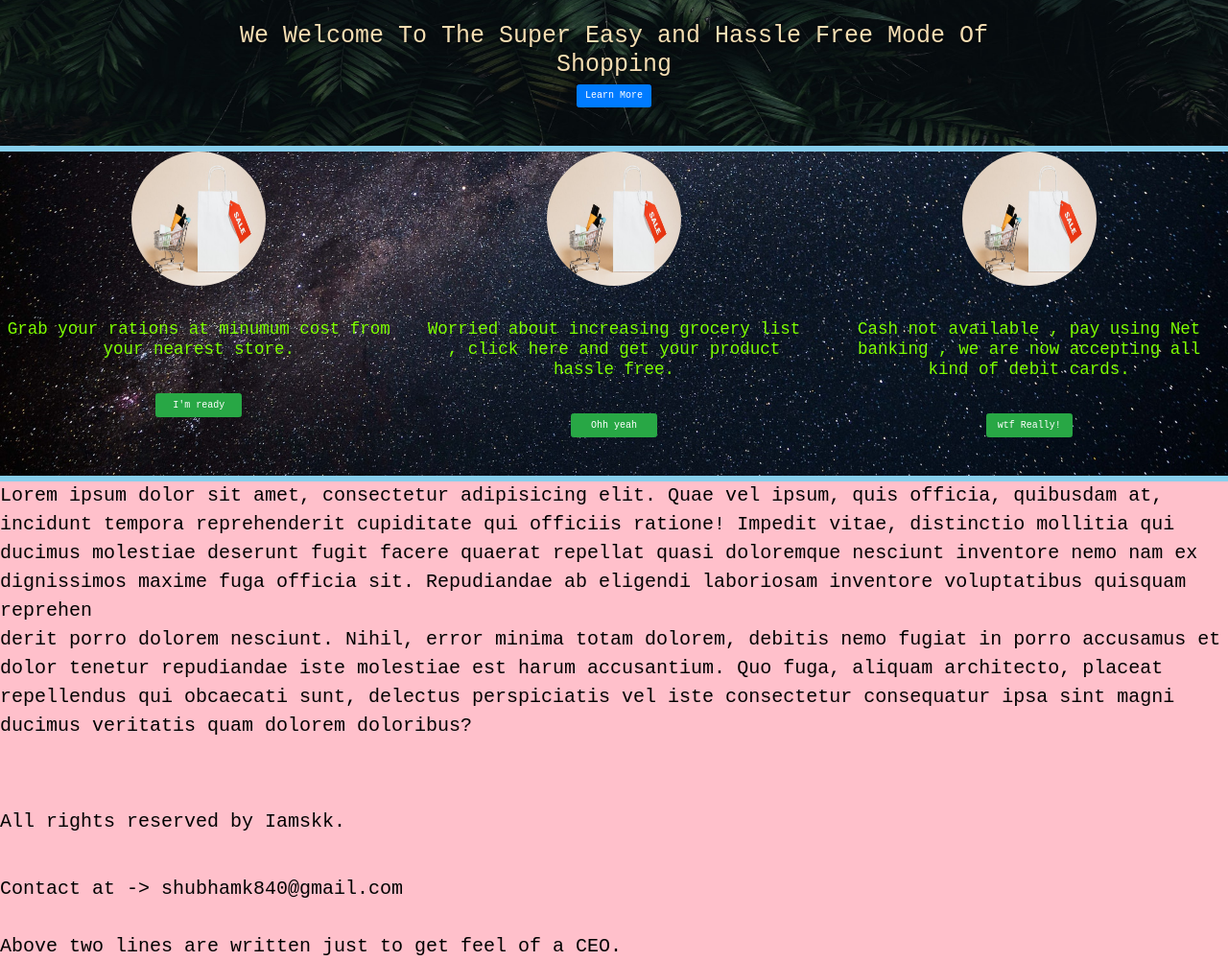
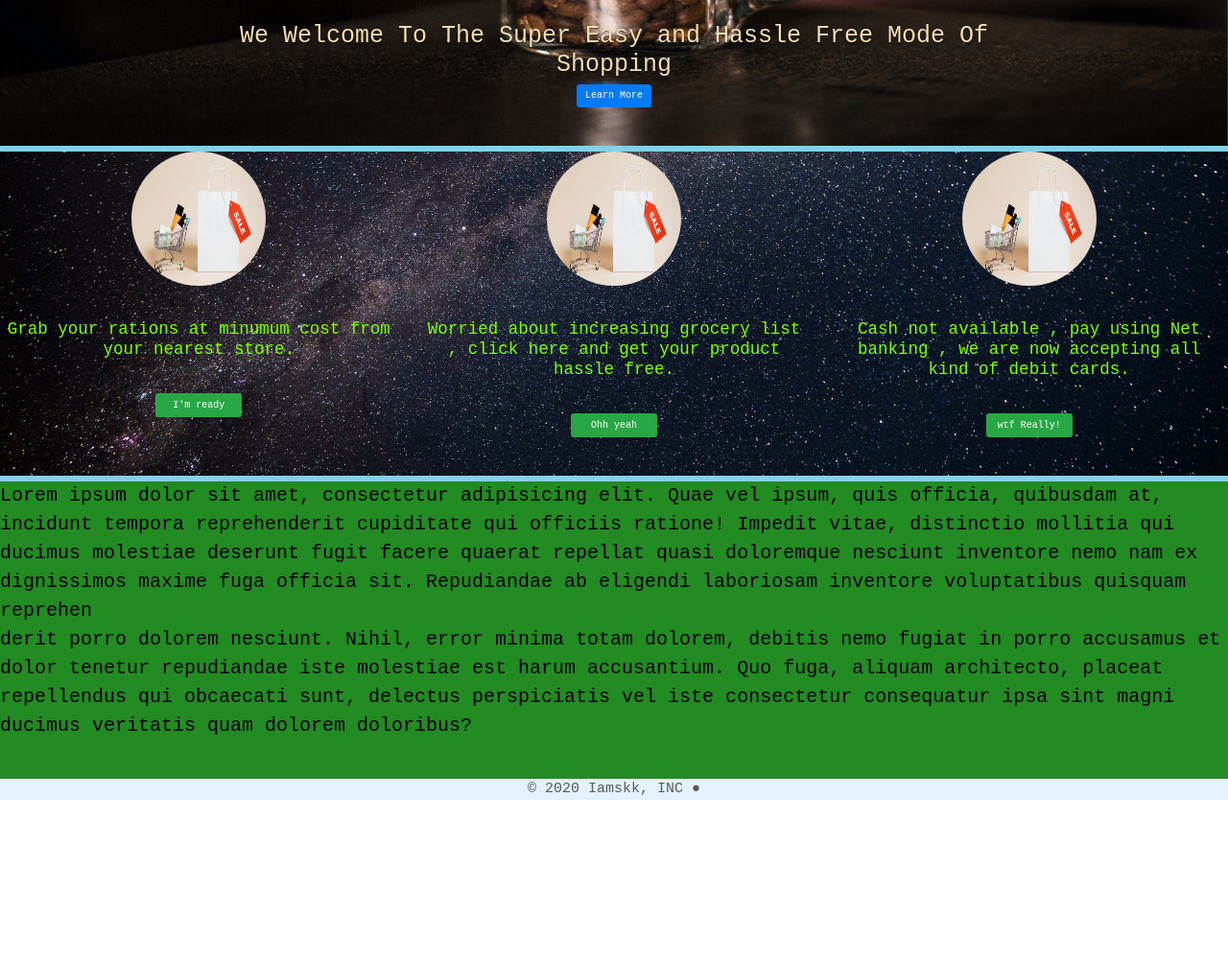
Before and after one commit to shubhamk840/fastora_beta, a plain HTML site: page index.html in a window 1280 px wide. Shown: the part 348-1350 px from the top of the page at 96% size. After the commit the page ends 1192 px from the top, so only its background shows below. Drawn offline with nearby package versions, Linux system fonts and the light colour scheme; a web font is replaced by a local one.

Commit message:
animation_and_footer_effect

```diff
--- a/css/style.css
+++ b/css/style.css
@@ -41,9 +41,7 @@ body{
 	width: 90px;
 }
 
-.demo{
-	height: 500px;
-}
+
 
 .row{
 	color: chartreuse;
@@ -54,6 +52,12 @@ body{
 	color:black;
 		font-family: 'Syne Mono', monospace;
 	font-size: 20px;
-	background-color: pink;
+	background-color: forestgreen
 
 }
+
+.foter{
+	font-size: 15px;
+	text-align: center;
+	background-color:#e3f2fd;
+}
--- a/index.html
+++ b/index.html
@@ -8,6 +8,7 @@
 	<link rel="stylesheet" media="screen" href="https://cdnjs.cloudflare.com/ajax/libs/twitter-bootstrap/3.3.5/css/bootstrap.min.css">
     <script src="https://ajax.googleapis.com/ajax/libs/jquery/1.11.0/jquery.min.js"></script>
     <script src="prallex/parallax.js-1.5.0/parallax.js"></script>
+
      <!-- Latest compiled and minified CSS -->
 <link rel="stylesheet" href="https://maxcdn.bootstrapcdn.com/bootstrap/4.4.1/css/bootstrap.min.css">
 
@@ -21,8 +22,10 @@
 <script src="https://maxcdn.bootstrapcdn.com/bootstrap/4.4.1/js/bootstrap.min.js"></script>
 
  <link rel="stylesheet" href="css/style.css">
-
- <link rel="stylesheet" href="https://stackpath.bootstrapcdn.com/font-awesome/4.7.0/css/font-awesome.min.css">
+<link
+    rel="stylesheet"
+    href="https://cdnjs.cloudflare.com/ajax/libs/animate.css/4.1.1/animate.min.css"
+  /> <link rel="stylesheet" href="https://stackpath.bootstrapcdn.com/font-awesome/4.7.0/css/font-awesome.min.css">
 	<!--  -->
 	<title>Pokemon | Iamskk</title>
 
@@ -128,7 +131,7 @@
       <div class="row" style="border: solid 6px skyblue">
       	<div class="col-lg-4">
 
-      	<img src="/images/advertisment.jpg" alt="" class="img-circle adsimage" width="140" height="140">
+      	<img src="/images/advertisment.jpg" alt="" class=" animate__animated animate__zoomInUp img-circle adsimage" width="140" height="140">
       	<h3 style=" text-align: center; margin-top: 35px">
       		Grab your rations at minumum cost from your nearest store.
       	</h3>
@@ -136,7 +139,7 @@
       	</div>
       	<div class="col-lg-4">
 
-      	<img src="/images/advertisment.jpg" alt="" class="img-circle adsimage" width="140" height="140">
+      	<img src="/images/advertisment.jpg" alt="" class=" animate__animated animate__bounceInDown img-circle adsimage" width="140" height="140">
       		<h3  style="text-align: center; margin-top: 35px">
       		 Worried about increasing grocery list , click here
       		 and get your product hassle free.
@@ -146,7 +149,7 @@
       	</div>
       	<div class="col-lg-4">
 
-      	<img src="/images/advertisment.jpg" alt="" class="img-circle adsimage" width="140" height="140">
+      	<img src="/images/advertisment.jpg" alt="" class="animate__animated animate__lightSpeedInLeft img-circle adsimage" width="140" height="140">
         <h3  style="text-align: center; margin-top: 35px">
         	Cash not available , pay using Net banking , we are
         	now accepting all kind of debit cards.
@@ -161,15 +164,11 @@
    <div class="demo">
     <p>Lorem ipsum dolor sit amet, consectetur adipisicing elit. Quae vel ipsum, quis officia, quibusdam at, incidunt tempora reprehenderit cupiditate qui officiis ratione! Impedit vitae, distinctio mollitia qui ducimus molestiae deserunt fugit facere quaerat repellat quasi doloremque nesciunt inventore nemo nam ex dignissimos maxime fuga officia sit. Repudiandae ab eligendi laboriosam inventore voluptatibus quisquam reprehen<br>derit porro dolorem nesciunt. Nihil, error minima totam dolorem, debitis nemo fugiat in porro accusamus et dolor tenetur repudiandae iste molestiae est harum accusantium. Quo fuga, aliquam architecto, placeat repellendus qui obcaecati sunt, delectus perspiciatis vel iste consectetur consequatur ipsa sint magni ducimus veritatis quam dolorem doloribus?</p>
     <br>
-    <br>
-    <p>All rights reserved by Iamskk.</p>
-    <br>
-    Contact at -> shubhamk840@gmail.com
-    <br>
-    <br>
-    Above two lines are written just to get feel of a CEO.
    </div>
 
+    <footer class="foter">
+    	<p>&copy; 2020 Iamskk, INC &#9679;</p>
+    </footer>
 
 	<script src="https://cdnjs.cloudflare.com/ajax/libs/jquery/1.11.3/jquery.min.js"></script>
 	<script src="https://cdnjs.cloudflare.com/ajax/libs/twitter-bootstrap/3.3.5/js/bootstrap.min.js"></script>
```
